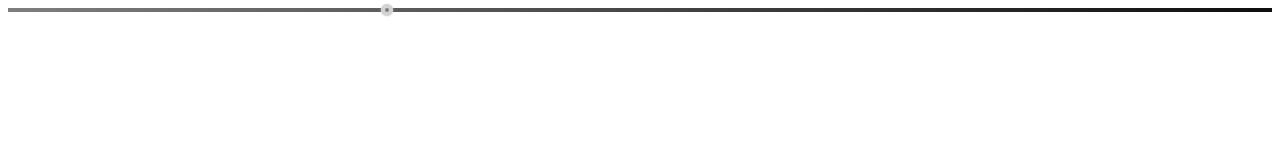
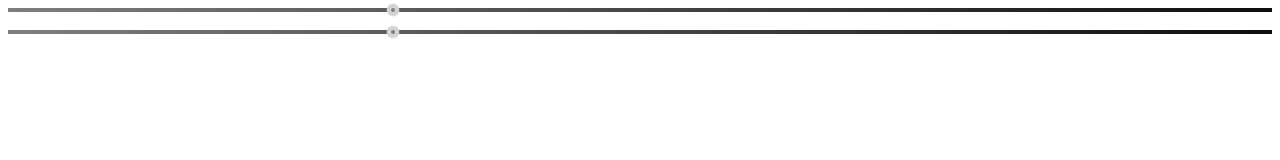
Before and after one commit to denisnarush/rangejs, a website: page index.html in a window 1280 px wide. Both pictures are taken after a click on the element 387 px from the left and 10 px from the top of the page. Drawn offline with Linux system fonts and the light colour scheme; files that its build step writes are made by us from their sources.

Commit message:
add wibkit translate x

```diff
--- a/index.html
+++ b/index.html
@@ -6,10 +6,18 @@
 	<link rel="stylesheet" type="text/css" href="build/range.css">
 </head>
 <body>
-<div id="element"></div>
+<div id="element"></div><br>
+<div id="element2"></div><br>
+<div id="element3"></div><br>
+<div id="element4"></div><br>
+<div id="element5"></div><br>
 <script type="text/javascript" src="build/range.js"></script>
 <script type="text/javascript">
 	var r = new Range("#element");
+	var w = new Range("#element2");
+	// var e = new Range("#element3");
+	// var a = new Range("#element4");
+	// var s = new Range("#element5");
 </script>
 </body>
 </html>
--- a/src/range.css
+++ b/src/range.css
@@ -4,6 +4,12 @@
     position: relative;
     height: .4em;
     margin: 0 auto;
+
+    -webkit-user-select: none;
+    -khtml-user-select: none;
+    -moz-user-select: none;
+    -o-user-select: none;
+    user-select: none;
 }
 .RangeJS-label{
     background: gray;
@@ -12,11 +18,17 @@
     box-shadow: 0 0 .2em lightgray;
     cursor: pointer;
     padding: .2em;
-    margin-left: -.6em;
+    //margin-left: -.6em;
     margin-top: -.6em;
     position: absolute;
     top: 50%;
     box-sizing: border-box;
+
+    -webkit-user-select: none;
+    -khtml-user-select: none;
+    -moz-user-select: none;
+    -o-user-select: none;
+    user-select: none;
 }
 .RangeJS-label:hover{
     background: green;
--- a/src/range.js
+++ b/src/range.js
@@ -24,7 +24,11 @@ var selectedElement = null;
 var startState = {};
 
 var makeOptions = function (options, defaults) {
-    var opt = extend({}, defaults, options);
+    var obj = {
+        isWebkitTransform: document.body.style.hasOwnProperty('webkitTransform')
+    };
+
+    var opt = extend(obj, defaults, options);
 
     if (typeof opt.value === 'number') {
         opt.value = [opt.value];
@@ -39,7 +43,15 @@ var makeOptions = function (options, defaults) {
     if (typeof opt.onValueChange === 'function') {
         this.onValueChange = opt.onValueChange;
     }
+
     return opt;
+};
+
+var TranslateX = function (element, value) {
+    if (this.options.isWebkitTransform) {
+        return element.style.webkitTransform = ['translate(', value, 'px)'].join('');
+    }
+    return element.style.left = value + 'px';
 };
 
 var calcPosition = function (value) {
@@ -47,7 +59,7 @@ var calcPosition = function (value) {
     var delta = opt.max - opt.min;
     var fact = opt.width / delta;
 
-    return (value - opt.min) * fact;
+    return Math.round((value - opt.min) * fact, 10);
 };
 
 var calcValue = function (position) {
@@ -66,10 +78,9 @@ var updateLabelPosition = function (element, value) {
     if (element) {
         var index = element.getAttribute('data-id');
         if (typeof value === 'number') {
-            var position = calcPosition.call(this, value);
-            this.labelsPosition[index] = position;
-            element.style.left = position + 'px';
-            element.innerHTML = value;
+            var pos = calcPosition.call(this, value);
+            this.labelsPosition[index] = pos;
+            TranslateX.call(this, element, pos);
         }
     }
     return false;
@@ -99,9 +110,11 @@ var render = function () {
         var labelPositionX = calcPosition.call(this, this.options.value[i]);
 
         label.className = this.options.labelsClassName;
-        label.style.left = labelPositionX + 'px';
         label.setAttribute('data-id', i);
         label.setAttribute('data-value', this.options.value[i]);
+
+        //label.style.left = labelPositionX + 'px';
+        TranslateX.call(this, label, labelPositionX);
 
         this.nodes.labels[i] = label;
         this.labelsPosition[i] = labelPositionX;
@@ -135,11 +148,9 @@ var onDocumentMouseMove = function (e) {
         isValueChange = true;
     }
 
-    if (self.options.step === true) {
-        selectedElement.el.style.left = calcPosition.call(self, selectedElement.val) + 'px';
-    } else {
-        selectedElement.el.style.left = selectedElement.newX + 'px';
-    }
+    var pos = (self.options.step ? calcPosition.call(self, selectedElement.val) : selectedElement.newX);
+
+    TranslateX.call(self, selectedElement.el, pos);
 
     if (isValueChange) { self.onValueChange(); }
 };
@@ -183,6 +194,17 @@ var onRootDblClick = function (e) {
 
 var onDocumentMouseUp = function (e) {
     if (!selectedElement) { return; }
+
+    var self = selectedElement.el.parentNode.range;
+    if (!self.options.step) {
+        var id = selectedElement.id;
+        var val = selectedElement.val;
+        var pos = calcPosition.call(self, val);
+        var label = self.nodes.labels[selectedElement.id];
+        TranslateX.call(self, label, pos);
+        self.labelsPosition[id] = pos;
+    }
+
     selectedElement = null;
     startState = null;
     document.removeEventListener('mousemove', onDocumentMouseMove);
@@ -232,7 +254,7 @@ RangeJS.defaults = {
     min: 0,
     max: 10,
     value: 3,
-    step: true,
+    step: false,
     labelsClassName: 'RangeJS-label',
     onValueChange: function () { console.log('value is changed'); }
 };
```
Also changed, not shown: build/range.css, build/range.js, build/range.test.js.
